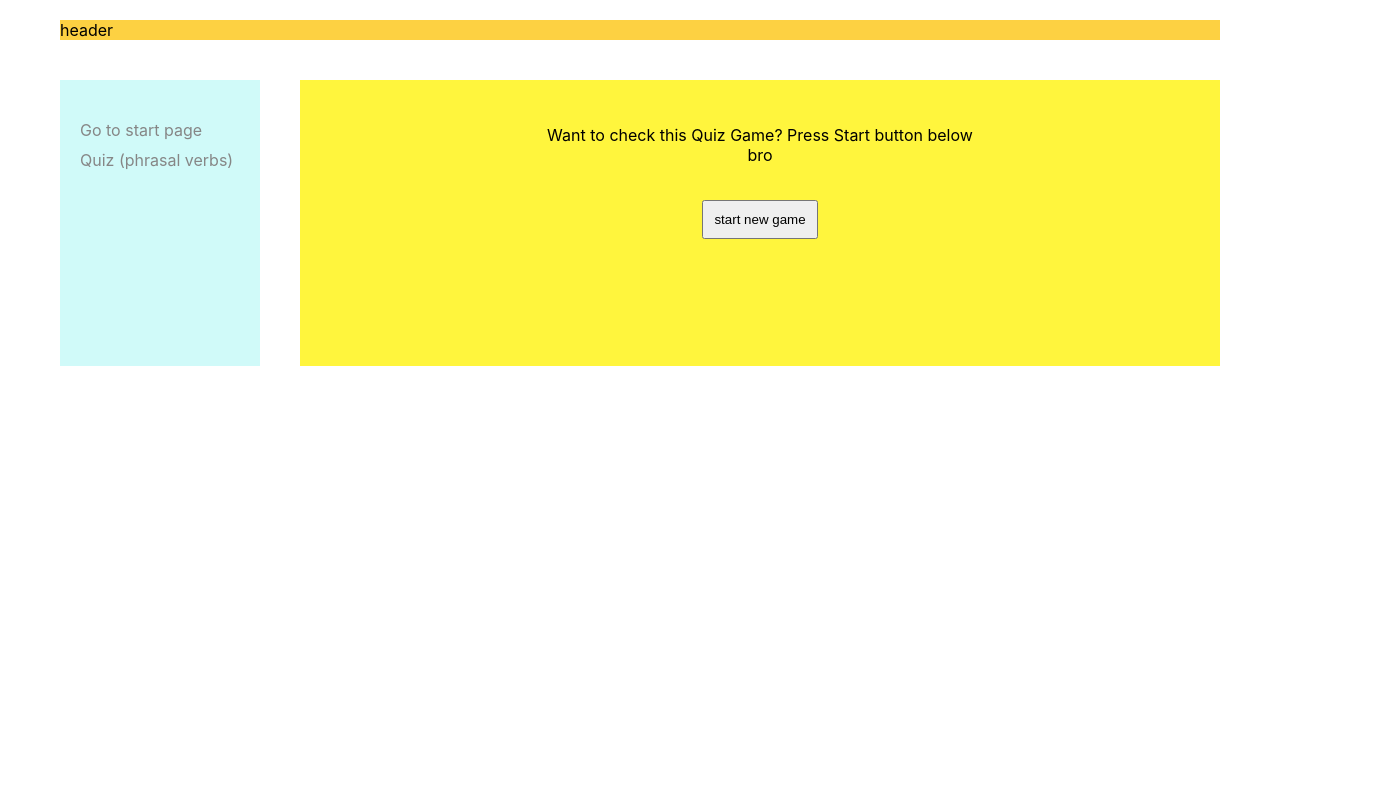
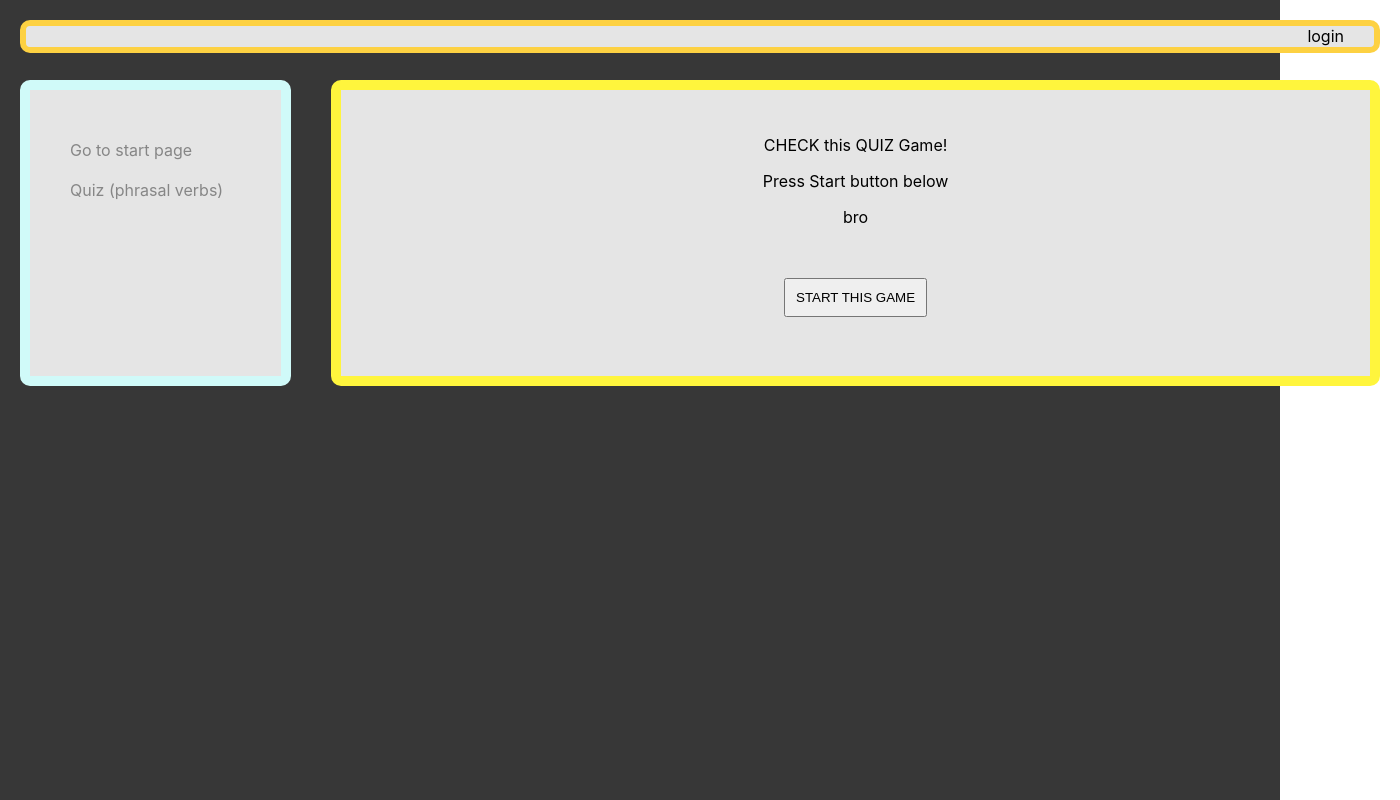
Before and after one commit to kindheart-is-good/education-entertainment, a React (Create React App) app: page /quiz in a window 1280 px wide. Shown: the top 800 px of the page, 1400 px wide, since content can reach past the window. Built offline with nearby package versions, Linux system fonts and the light colour scheme.

Commit message:
Style CSS modules:
Create draft prototype of the application design.

```diff
--- a/src/App.css
+++ b/src/App.css
@@ -1,6 +1,22 @@
+.globalTheme {
+
+        /*      for DISPLAY: 2560*1600 scale: 125%    */
+  /*height: 1169px;*/
+  /*width: auto;*/
+
+        /*      for DISPLAY: 2560*1600 scale: 150%    */
+  height: 956px;
+
+        /*      LIGHT THEME     */
+  /*background-color: #ffffff*/   /* это стандартный белый цвет который даётся по умолчанию.  */
+
+        /*      DARK THEME      */
+  background-color: #373737;
+}
+
 .app-wrapper {
   margin: 0 auto;
-  width: 1200px;
+  width: 1400px;
 
   display: grid;
 
@@ -8,5 +24,5 @@
   "header header"
   "navbar content";
   grid-template-rows: 60px 1fr;
-  grid-template-columns: 1fr 4fr;
+  grid-template-columns: 4fr 14fr;
 }
--- a/src/App.js
+++ b/src/App.js
@@ -7,6 +7,7 @@ import QuizContainer from "./components/Quiz/QuizContainer";
 
 function App(props) {
     return (
+        <div className='globalTheme'>
             <div className='app-wrapper'>
                 <Header/>
                 <Sidebar/>
@@ -21,6 +22,7 @@ function App(props) {
                     </Routes>
                 </div>
             </div>
+        </div>
     );
 }
 
--- a/src/components/Content/Content.module.css
+++ b/src/components/Content/Content.module.css
@@ -2,6 +2,11 @@
     grid-area: content;
 
     margin: 20px;
-    background-color: #fff53d;
+    padding: 100px;
+    min-height: 86px;
+    /*background-color: #fff53d;*/
+    background-color: #e5e5e5;
+    border: 10px solid #fff53d;
+    border-radius: 10px;
     text-align: center;
 }
--- a/src/components/Header/Header.jsx
+++ b/src/components/Header/Header.jsx
@@ -4,7 +4,7 @@ import styles from "./Header.module.css"
 const Header = (props) => {
     return (
         <div className={styles.header}>
-            header
+            login
         </div>
     )
 }
--- a/src/components/Header/Header.module.css
+++ b/src/components/Header/Header.module.css
@@ -1,6 +1,14 @@
 .header {
     grid-area: header;
 
+    height: 20px;
     margin: 20px;
-    background-color: #fdd142;
+    padding-bottom: 1px;
+    padding-right: 30px;
+    /*background-color: #fdd142;*/
+    background-color: #e5e5e5;
+    /*outline: solid 6px #e5e5e5;*/
+    border: 6px solid #fdd142;
+    border-radius: 10px;
+    text-align: right;
 }
--- a/src/components/Quiz/Quiz.jsx
+++ b/src/components/Quiz/Quiz.jsx
@@ -17,7 +17,7 @@ class Quiz extends React.Component {
     activateNewQuizGame = () => {
         this.activateQuizGame();
         this.props.startNewQuizGame(true);
-        this.props.giveFirstQuestion(0);    //TODO: система задаёт рандомное число
+        this.props.giveFirstQuestion(5);    //TODO: система задаёт рандомное число
         this.props.resetUserScore();
         this.props.startNewQuizGame(false);
     }
@@ -27,7 +27,7 @@ class Quiz extends React.Component {
         {
             return <div>
                 <button onClick={ ()=>{this.activateNewQuizGame()} } className={styles.buttonStart}>
-                    start new game
+                    START THIS GAME
                 </button>
             </div>
         }
@@ -45,7 +45,7 @@ class Quiz extends React.Component {
         {
             return <></>
         }
-        return <div className={styles.introduction}>Want to check this Quiz Game? Press Start button below</div>
+        return <div className={styles.introduction}>CHECK this QUIZ Game!</div>
     }
 
     getVariantsForQuestion() {
@@ -63,7 +63,9 @@ class Quiz extends React.Component {
         {
             return this.showResult();
         }
-        return <div>bro</div>
+            return <div>
+                <p>Press Start button below</p>
+                <p>bro</p></div>
     }
 
     showUserScore() {
--- a/src/components/Quiz/Quiz.module.css
+++ b/src/components/Quiz/Quiz.module.css
@@ -3,7 +3,11 @@
 
     min-height: 286px;
     margin: 20px;
-    background-color: #fff53d;
+    /*background-color: #fff53d;*/
+    background-color: #e5e5e5;
+    /*outline: solid 6px #e5e5e5;*/
+    border: 10px solid #fff53d;
+    border-radius: 10px;
     text-align: center;
 }
 
--- a/src/components/Quiz/QuizContainer.jsx
+++ b/src/components/Quiz/QuizContainer.jsx
@@ -26,15 +26,15 @@ class QuizContainer extends React.Component {
 
 let mapStateToProps = (state) => {
     return {
-        questions: state.quizPage.questions,
-        userScore: state.quizPage.userScore,
+        /*questions: state.quizPage.questions,*/
         isNewQuizGameStarted: state.quizPage.isNewQuizGameStarted,
         numberOfQuestionsForGame: state.quizPage.numberOfQuestionsForGame,
         currentQuestionId: state.quizPage.currentQuestionId,
         currentQuestion: state.quizPage.currentQuestion,
+        userScore: state.quizPage.userScore,
+        isUserGuessedVariant: state.quizPage.isUserGuessedVariant,
+        usersLastGuessedVariant: state.quizPage.usersLastGuessedVariant,
         usersGuessedVariants: state.quizPage.usersGuessedVariants,
-        usersLastGuessedVariant: state.quizPage.usersLastGuessedVariant,
-        isUserGuessedVariant: state.quizPage.isUserGuessedVariant,
         isGameFinished: state.quizPage.isGameFinished,
     }
 }
--- a/src/components/Quiz/QuizQuestion/QuizQuestion.jsx
+++ b/src/components/Quiz/QuizQuestion/QuizQuestion.jsx
@@ -1,6 +1,5 @@
 import React from "react";
 import styles from "./QuizQuestion.module.css"
-import {NavLink} from "react-router-dom";
 
 const QuizQuestion = (props) => {
     return (
--- a/src/components/Sidebar/Sidebar.module.css
+++ b/src/components/Sidebar/Sidebar.module.css
@@ -4,12 +4,14 @@
     margin: 20px;
     padding-top: 30px;
     height: 256px;
-    background-color: #d0faf9;
-
+    /*background-color: #d0faf9;*/
+    background-color: #e5e5e5;
+    border: 10px solid #d0faf9;
+    border-radius: 10px;
 }
 
 .item {
-    margin: 10px;
+    margin: 20px;
 
     color: #868686;
     text-decoration: none;
@@ -17,7 +19,7 @@
 
 .active
 {
-    margin: 20px;
+    margin: 35px;
 
     color: darkslategrey;
     text-decoration: none;
--- a/src/redux/quiz-reducer.js
+++ b/src/redux/quiz-reducer.js
@@ -73,13 +73,13 @@ let initialState = {
             ]},
     ],
     isNewQuizGameStarted: false,
-    numberOfQuestionsForGame: 3,
-    userScore: 0,
+    numberOfQuestionsForGame: 9,
     currentQuestionId: 0,
     currentQuestion: {},
+    userScore: 0,
+    isUserGuessedVariant: false,
+    usersLastGuessedVariant: {},
     usersGuessedVariants: [],
-    usersLastGuessedVariant: {},
-    isUserGuessedVariant: false,
     isGameFinished: false,
     phrasalVerbs: [
         {id: 0, letter: 'A', Verb: 'Abide', VerbAndParticle: 'Abide by', Meaning: 'Accept or follow a decision or rule.', Example: 'We have to ABIDE BY what the court says.', CuttedExample: 'We have to _____ __ what the court says.', ExtractedVerb: 'ABIDE', ExtractedParticles: 'BY'},
@@ -124,10 +124,10 @@ const quizReducer = (state = initialState, action) => {
                             userScore: state.userScore + 10,
                             currentQuestion: state.questions[giveNextQuestion],
 
-                            /* SAVE_LAST_GUESSED_VARIANT: */
+                                        /* SAVE_LAST_GUESSED_VARIANT: */
                             usersLastGuessedVariant: action.variant,
 
-                            /* SAVE_LAST_GUESSED_VARIANT: */
+                                        /* SAVE_LAST_GUESSED_VARIANT: */
                             usersGuessedVariants: [...state.usersGuessedVariants, {...state.usersLastGuessedVariant}],
                         }
                     }
@@ -138,10 +138,10 @@ const quizReducer = (state = initialState, action) => {
                         isGameFinished: true,
                         /*currentQuestion: state.questions[action.questionId],   // Правильно ли???*/
 
-                        /* SAVE_LAST_GUESSED_VARIANT: */
+                                    /* SAVE_LAST_GUESSED_VARIANT: */
                         usersLastGuessedVariant: action.variant,
 
-                        /* SAVE_LAST_GUESSED_VARIANT: */
+                                    /* SAVE_LAST_GUESSED_VARIANT: */
                         usersGuessedVariants: [...state.usersGuessedVariants, {...state.usersLastGuessedVariant}],
                     }
                 } else {
@@ -172,6 +172,7 @@ const quizReducer = (state = initialState, action) => {
                 ...state,
                 userScore: 0,
 
+                /*usersLastGuessedVariant: {},*/
                 /*isNewQuizGameStarted: false,
                 userScore: 0,
                 currentQuestionId: 0,
```
Lines whose indentation alone changed are shown as unchanged.
